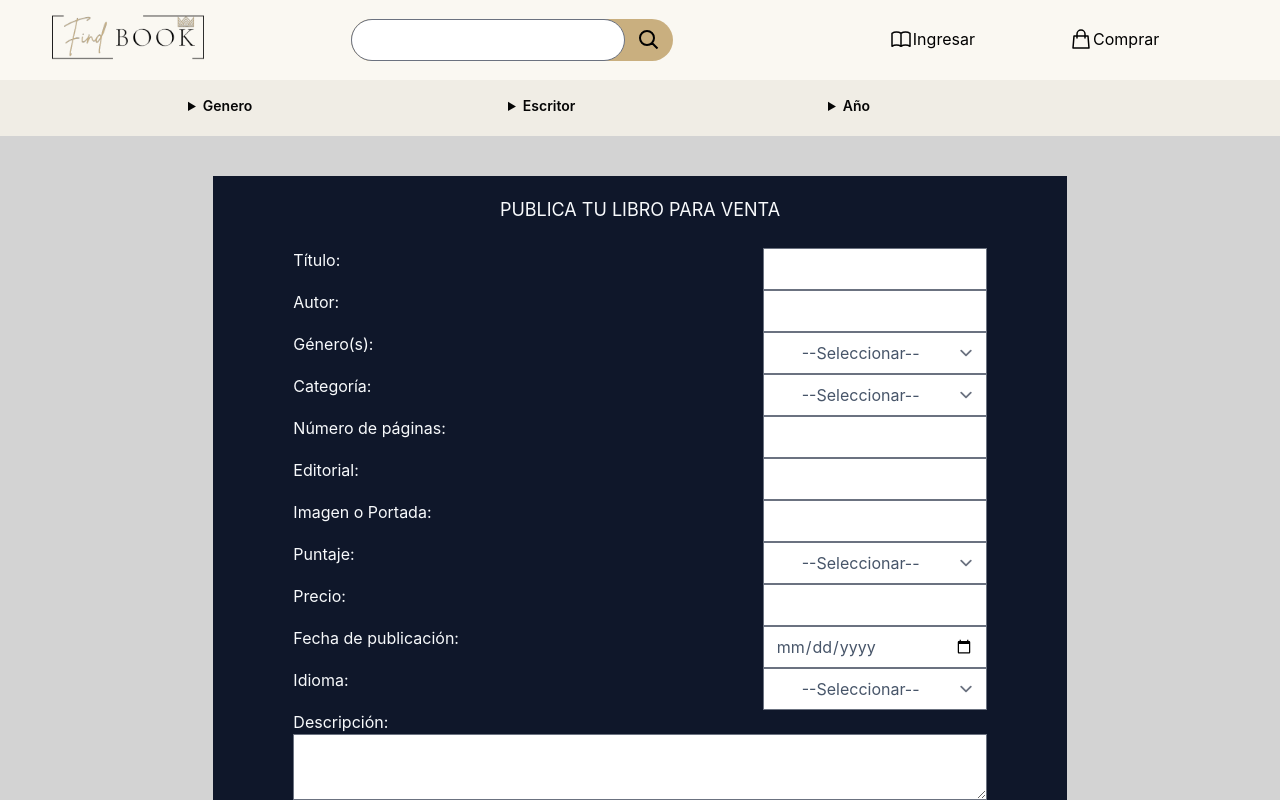
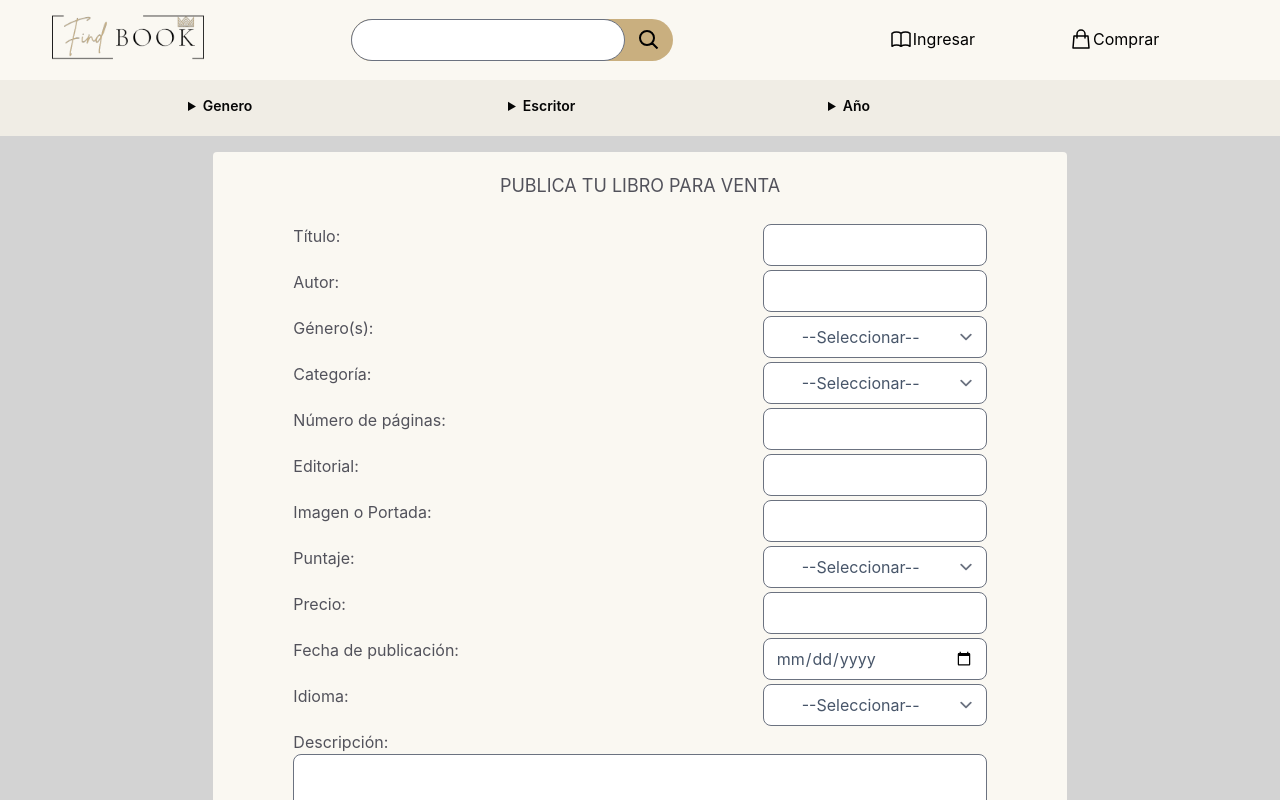
Before and after one commit to Aodak9/FindBook_Front, a React (Create React App) app: page /postbook in a window 1280 px wide. Shown: the top 800 px of the page. Built offline with nearby package versions, Linux system fonts and the light colour scheme.

Commit message:
feat(src/.../smartComponents/Contact) CesarBranch Contact creado

```diff
--- /dev/null
+++ b/src/components/dumbComponents/ThanksPage/ThanksPage.jsx
@@ -0,0 +1,19 @@
+import React from "react";
+// import { useHistory } from "react-router-dom";
+import { useNavigate } from "react-router-dom";
+
+export default function ThanksPage() {
+    const navigate = useNavigate();
+    return (
+        <div className = 'bg-cream-100 w-11/12 m-auto max-w-sm rounded-2xl px-14 py-6'>
+        <div className = 'w-full grid gap-4 auto-cols-auto'>
+            <h2 className = 'text-center font-sans text-2xl mb-8'>Gracias por contactarnos</h2>
+            <h4 className = 'text-center font-sans mb-8'>
+                Muy pronto, alguien de nuestro equipo te
+                contactará para atender tu solicitud.
+            </h4>
+        </div>
+        <button className = 'w-full font-sans bg-sky-500 text-slate-50 border-none font-normal px-2 py-3 rounded cursor-pointer hover:text-white hover:border-solid hover:border-slate-50 hover:bg-stone-400' onClick={() => {navigate('/')}}>Volver al Home</button>
+    </div>
+    )
+}
--- a/src/components/smartComponents/CreatePost/CreatePost.jsx
+++ b/src/components/smartComponents/CreatePost/CreatePost.jsx
@@ -125,7 +125,7 @@ export default function CreatePost() {
         const possibleRatings = [1, 2, 3, 4, 5];
         return (
             <div>
-                <select className = "text-slate-600 w-56 text-center" onChange = {(e) => handleSelectRating(e)}> {/*RatingSelector*/}
+                <select className = "text-slate-600 w-56 rounded-lg text-center" onChange = {(e) => handleSelectRating(e)}> {/*RatingSelector*/}
                     <option /*disabled={true}*/ value="disabled">--Seleccionar--</option>
                     {
                         possibleRatings.map(r  => ( <option value = {r}>{r}</option> ))
@@ -149,7 +149,7 @@ export default function CreatePost() {
         const possibleCategories = ['todos', '12+', '16+', '18+', 'sin clasificación'];
         return (
             <div>
-                <select className = "text-slate-600 w-56 text-center" onChange = {(e) => handleSelectCategory(e)}> {/*CategorySelector*/}
+                <select className = "text-slate-600 w-56 rounded-lg text-center" onChange = {(e) => handleSelectCategory(e)}> {/*CategorySelector*/}
                     <option /*disabled={true}*/ value="disabled">--Seleccionar--</option>
                     {
                         possibleCategories.map(cat  => ( <option value = {cat}>{cat}</option> ))
@@ -173,7 +173,7 @@ export default function CreatePost() {
         const possibleLanguages = ['español', 'inglés', 'otro'];
         return (
             <div>
-                <select className = "text-slate-600 w-56 text-center" onChange = {(e) => handleSelectLanguage(e)}> {/*LanguageSelector*/}
+                <select className = "text-slate-600 w-56 rounded-lg text-center" onChange = {(e) => handleSelectLanguage(e)}> {/*LanguageSelector*/}
                     <option /*disabled={true}*/ value="disabled">--Seleccionar--</option>
                     {
                         possibleLanguages.map(lang  => ( <option value = {lang}>{lang}</option> ))
@@ -202,7 +202,7 @@ export default function CreatePost() {
         ];
         return (
             <div>
-                <select className = "text-slate-600 w-56 text-center" onChange = {(e) => handleSelectGenre(e)}> {/*GenreSelector*/}
+                <select className = "text-slate-600 w-56 rounded-lg text-center" onChange = {(e) => handleSelectGenre(e)}> {/*GenreSelector*/}
                     <option /*disabled={true}*/ value="disabled">--Seleccionar--</option>
                     {
                         possibleGenres.map(gen  => ( <option value = {gen}>{gen}</option> ))
@@ -225,57 +225,57 @@ export default function CreatePost() {
     // Renderizar formulario
     return (
         <div className = "flex justify-center items-center text-center h-screen flex-col"> {/*Container*/}
-            <div className = "bg-slate-900 px-20 w-2/3"> {/*Background*/}
-                <h1 className = "text-slate-50 pt-5 text-lg">PUBLICA TU LIBRO PARA VENTA</h1>
+            <div className = "bg-cream-100 px-20 w-2/3 rounded"> {/*Background bg-slate-900*/}
+                <h1 className = "text-zinc-600 pt-5 text-lg">PUBLICA TU LIBRO PARA VENTA</h1>
                 <br></br>
                 <form onSubmit={e => handleFormSubmit (e)}> {/*FormContainer*/}
-                    <div className = "flex justify-between text-slate-50"> {/*FormItem*/}
+                    <div className = "flex justify-between text-zinc-600 mb-1"> {/*FormItem*/}
                         <label>Título:</label>
-                        <input type = 'text' value = {form.name} name = 'name' onChange={e => handleFormChange (e)} className = "w-56"/>
+                        <input type = 'text' value = {form.name} name = 'name' onChange={e => handleFormChange (e)} className = "w-56 rounded-lg"/>
                     </div>
-                    <div className = "flex justify-between text-slate-50"> {/*FormItem*/}
+                    <div className = "flex justify-between text-zinc-600 mb-1"> {/*FormItem*/}
                         <label>Autor:</label>
-                        <input type = 'text' value = {form.author} name = 'author' onChange={e => handleFormChange (e)} className = "w-56"/>
+                        <input type = 'text' value = {form.author} name = 'author' onChange={e => handleFormChange (e)} className = "w-56 rounded-lg"/>
                     </div>
-                    <div className = "flex justify-between text-slate-50"> {/*FormItem*/}
+                    <div className = "flex justify-between text-zinc-600 mb-1"> {/*FormItem*/}
                         <label>Género(s):</label>
                         {GenreSelector()}
                     </div>
-                    <div className = "flex justify-between text-slate-50"> {/*FormItem*/}
+                    <div className = "flex justify-between text-zinc-600 mb-1"> {/*FormItem text-slate-50*/}
                         <label>Categoría:</label>
                         {CategorySelector()}
                     </div>
-                    <div className = "flex justify-between text-slate-50"> {/*FormItem*/}
+                    <div className = "flex justify-between text-zinc-600 mb-1"> {/*FormItem*/}
                         <label>Número de páginas:</label>
-                        <input type = 'text' value = {form.pages} name = 'pages' onChange={e => handleFormChange (e)} className = "w-56"/>
+                        <input type = 'text' value = {form.pages} name = 'pages' onChange={e => handleFormChange (e)} className = "w-56 rounded-lg"/>
                     </div>
-                    <div className = "flex justify-between text-slate-50"> {/*FormItem*/}
+                    <div className = "flex justify-between text-zinc-600 mb-1"> {/*FormItem*/}
                         <label>Editorial:</label>
-                        <input type = 'text' value = {form.publisher} name = 'publisher' onChange={e => handleFormChange (e)} className = "w-56"/>
+                        <input type = 'text' value = {form.publisher} name = 'publisher' onChange={e => handleFormChange (e)} className = "w-56 rounded-lg"/>
                     </div>
-                    <div className = "flex justify-between text-slate-50"> {/*FormItem*/}
+                    <div className = "flex justify-between text-zinc-600 mb-1"> {/*FormItem*/}
                         <label>Imagen o Portada:</label>
-                        <input type = 'text' value = {form.image} name = 'image' onChange={e => handleFormChange (e)} className = "w-56"/>
+                        <input type = 'text' value = {form.image} name = 'image' onChange={e => handleFormChange (e)} className = "w-56 rounded-lg"/>
                     </div>
-                    <div className = "flex justify-between text-slate-50"> {/*FormItem*/}
+                    <div className = "flex justify-between text-zinc-600 mb-1"> {/*FormItem*/}
                         <label>Puntaje:</label>
                         {RatingSelector()}
                     </div>
-                    <div className = "flex justify-between text-slate-50"> {/*FormItem*/}
+                    <div className = "flex justify-between text-zinc-600 mb-1"> {/*FormItem*/}
                         <label>Precio:</label>
-                        <input type = 'text' value = {form.price} name = 'price' onChange={e => handleFormChange (e)} className = "w-56"/>
+                        <input type = 'text' value = {form.price} name = 'price' onChange={e => handleFormChange (e)} className = "w-56 rounded-lg"/>
                     </div>
-                    <div className = "flex justify-between text-slate-50"> {/*FormItem*/}
+                    <div className = "flex justify-between text-zinc-600 mb-1"> {/*FormItem*/}
                         <label>Fecha de publicación:</label>
-                        <input type = 'date' value = {form.released} name = 'released' onChange={e => handleFormChange (e)} className = "text-slate-600 w-56 text-center"/>
+                        <input type = 'date' value = {form.released} name = 'released' onChange={e => handleFormChange (e)} className = "text-slate-600 w-56 rounded-lg text-center"/>
                     </div>
-                    <div className = "flex justify-between text-slate-50"> {/*FormItem*/}
+                    <div className = "flex justify-between text-zinc-600 mb-1"> {/*FormItem*/}
                         <label>Idioma:</label>
                         {LanguageSelector()}
                     </div>
-                    <div className = "flex flex-col text-slate-50"> {/*FormItem*/}
+                    <div className = "flex flex-col text-zinc-600 mb-1"> {/*FormItem*/}
                         <label className = "flex items-start">Descripción:</label>
-                        <textarea type = 'text' value = {form.description} name = 'description' onChange={e => handleFormChange (e)} className = "w-full"/>
+                        <textarea type = 'text' value = {form.description} name = 'description' onChange={e => handleFormChange (e)} className = "w-full rounded-lg"/>
                     </div>
                     <div> {/*ErrorDiv*/}
                         {
@@ -292,17 +292,16 @@ export default function CreatePost() {
                         {
                             Object.entries(forbidden).length === 0 ?
                                 <div> {/*PostButtonDiv*/}
-                                    <button type = 'submit' className = "no-underline py-1 px-4 text-neutral-900 rounded-2xl font-medium bg-slate-50 hover:text-white hover: border-solid hover: border-slate-50 hover:bg-stone-400">Publicar</button>
+                                    <button type = 'submit' className = "no-underline w-60 py-1 px-4 text-neutral-900 rounded-2xl font-medium bg-stone-400 hover:text-white hover:border-solid hover:border-slate-50 hover:bg-stone-400">Publicar</button>
                                 </div>
                                 :
                                 <div> {/*PostButtonDisabledDiv*/}
-                                    <button type = 'submit'
-                                    className = "no-underline py-1 px-4 text-gray-800 rounded-2xl font-medium bg-zinc-600 pointer-events-none">Publicar</button>
+                                    <button type = 'submit' className = "no-underline w-60 py-1 px-4 text-gray-800 rounded-2xl font-medium bg-zinc-600 pointer-events-none">Publicar</button>
                                 </div>
                         }
                         <div> {/*GoBackDiv*/}
                             <Link to = '/'>
-                                <button className = "no-underline py-1 px-4 text-neutral-900 rounded-2xl font-medium bg-slate-50 hover:text-white hover: border-solid hover: border-slate-50 hover:bg-stone-400">Cancelar {'&'} Volver</button>
+                                <button className = "no-underline w-60 py-1 px-4 text-neutral-900 rounded-2xl font-medium bg-stone-400 hover:text-white hover:border-solid hover:border-slate-50 hover:bg-stone-400">Cancelar {'&'} Volver</button>
                             </Link>
                         </div>
                     </div>
```
Also changed, not shown: src/components/smartComponents/Contact/Contact.js (+18 -2 lines).
